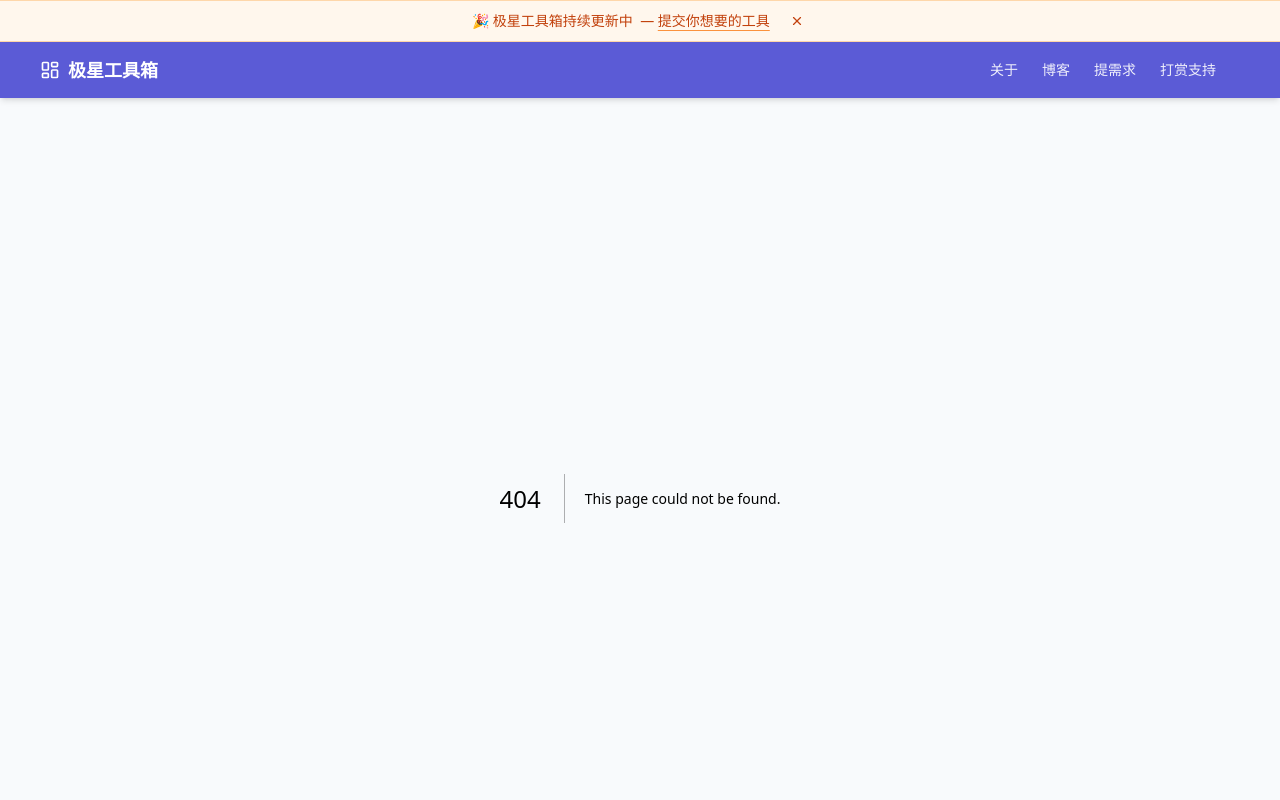
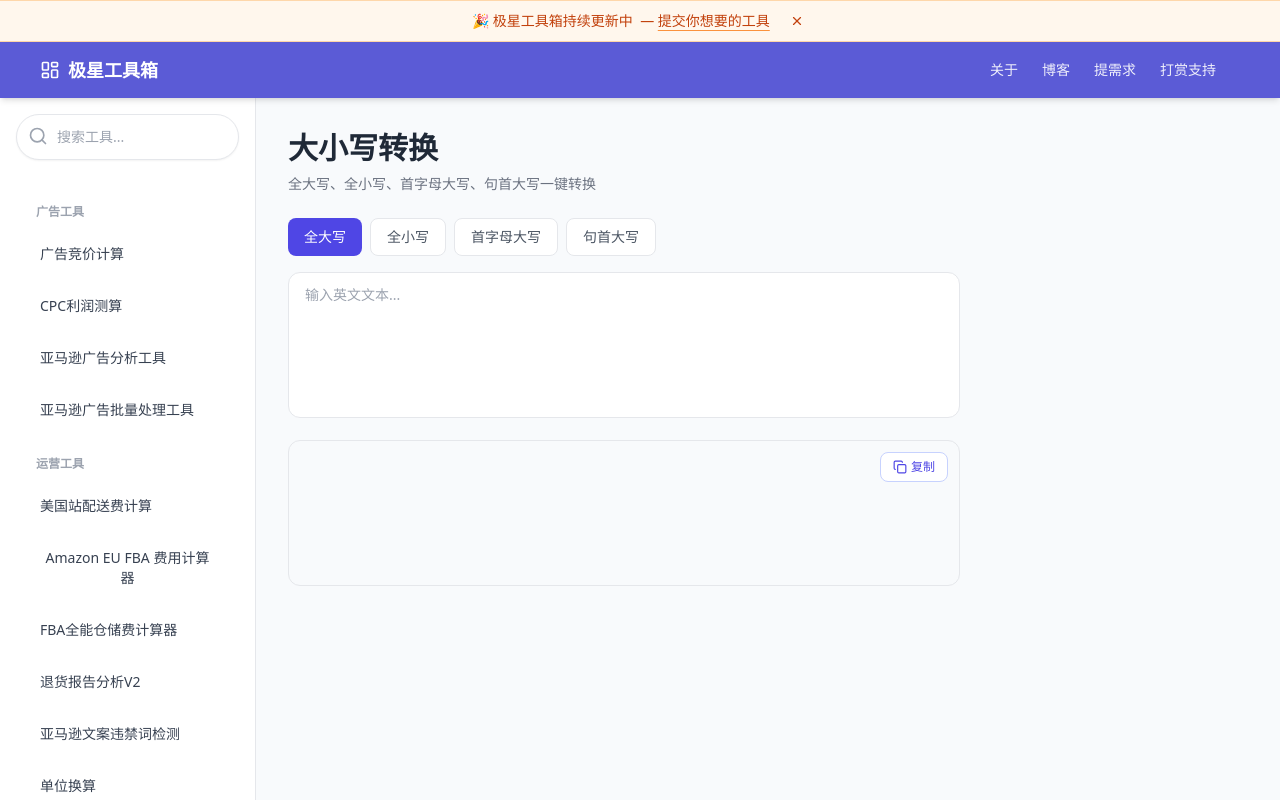
Before and after one commit to JasonZPP/jixing-toolbox, a Next.js app: page /functionality/case in a window 1280 px wide. Before the commit this address had no page. Shown: the top 800 px of the page. Built offline with nearby package versions, Linux system fonts and the light colour scheme.

Commit message:
feat: add word-count, case converter, char counter

```diff
--- /dev/null
+++ b/app/functionality/case/page.tsx
@@ -0,0 +1,54 @@
+'use client'
+import { useState } from 'react'
+import ToolLayout from '@/components/ToolLayout'
+import { Copy } from 'lucide-react'
+
+type Mode = 'upper' | 'lower' | 'title' | 'sentence'
+
+function convert(text: string, mode: Mode): string {
+  switch (mode) {
+    case 'upper': return text.toUpperCase()
+    case 'lower': return text.toLowerCase()
+    case 'title': return text.replace(/\b\w/g, c => c.toUpperCase())
+    case 'sentence': return text.charAt(0).toUpperCase() + text.slice(1).toLowerCase()
+  }
+}
+
+export default function CasePage() {
+  const [text, setText] = useState('')
+  const [mode, setMode] = useState<Mode>('upper')
+  const [copied, setCopied] = useState(false)
+
+  const result = convert(text, mode)
+
+  const copy = () => {
+    navigator.clipboard.writeText(result)
+    setCopied(true)
+    setTimeout(() => setCopied(false), 1500)
+  }
+
+  return (
+    <ToolLayout title="大小写转换" description="全大写、全小写、首字母大写、句首大写一键转换">
+      <div className="space-y-4 max-w-2xl">
+        <div className="flex gap-2 flex-wrap">
+          {([['upper','全大写'],['lower','全小写'],['title','首字母大写'],['sentence','句首大写']] as [Mode,string][]).map(([m,l])=>(
+            <button key={m} onClick={()=>setMode(m)}
+              className={`px-4 py-2 rounded-lg text-sm font-medium transition-colors ${mode===m?'bg-indigo-600 text-white':'bg-white border border-gray-200 text-gray-600 hover:border-indigo-400'}`}>
+              {l}
+            </button>
+          ))}
+        </div>
+        <textarea value={text} onChange={e=>setText(e.target.value)} placeholder="输入英文文本..." rows={6}
+          className="w-full border border-gray-200 rounded-xl px-4 py-3 text-sm focus:outline-none focus:ring-2 focus:ring-indigo-400 resize-none"/>
+        <div className="relative">
+          <textarea readOnly value={result} rows={6}
+            className="w-full border border-gray-200 rounded-xl px-4 py-3 text-sm bg-slate-50 resize-none"/>
+          <button onClick={copy}
+            className="absolute top-3 right-3 flex items-center gap-1 text-xs text-indigo-600 bg-white border border-indigo-200 rounded-lg px-3 py-1.5 hover:bg-indigo-50">
+            <Copy className="h-3.5 w-3.5"/>{copied?'已复制!':'复制'}
+          </button>
+        </div>
+      </div>
+    </ToolLayout>
+  )
+}
--- /dev/null
+++ b/app/functionality/char-count/page.tsx
@@ -0,0 +1,38 @@
+'use client'
+import { useState } from 'react'
+import ToolLayout from '@/components/ToolLayout'
+
+export default function CharCountPage() {
+  const [text, setText] = useState('')
+
+  const chars = text.length
+  const bytes = new TextEncoder().encode(text).length
+  const lines = text ? text.split('\n').length : 0
+  const words = text.trim() ? text.trim().split(/\s+/).length : 0
+  const chinese = (text.match(/[一-龥]/g) || []).length
+  const noSpace = text.replace(/\s/g, '').length
+
+  return (
+    <ToolLayout title="字符统计" description="实时统计字节数、字符数、行数、单词数，多语言支持">
+      <div className="space-y-4 max-w-2xl">
+        <textarea value={text} onChange={e=>setText(e.target.value)} placeholder="粘贴文本..." rows={10}
+          className="w-full border border-gray-200 rounded-xl px-4 py-3 text-sm focus:outline-none focus:ring-2 focus:ring-indigo-400 resize-none"/>
+        <div className="grid grid-cols-2 md:grid-cols-3 gap-3">
+          {[
+            {label:'字符数（含空格）',value:chars},
+            {label:'字符数（不含空格）',value:noSpace},
+            {label:'字节数（UTF-8）',value:bytes},
+            {label:'单词数',value:words},
+            {label:'行数',value:lines},
+            {label:'中文字符数',value:chinese},
+          ].map(s=>(
+            <div key={s.label} className="bg-white rounded-xl border border-gray-100 shadow-sm p-4 text-center">
+              <p className="text-2xl font-bold text-indigo-600">{s.value.toLocaleString()}</p>
+              <p className="text-xs text-gray-500 mt-1">{s.label}</p>
+            </div>
+          ))}
+        </div>
+      </div>
+    </ToolLayout>
+  )
+}
--- /dev/null
+++ b/app/functionality/word-count/page.tsx
@@ -0,0 +1,56 @@
+'use client'
+import { useState, useMemo } from 'react'
+import ToolLayout from '@/components/ToolLayout'
+
+export default function WordCountPage() {
+  const [text, setText] = useState('')
+  const [minLen, setMinLen] = useState(2)
+
+  const freq = useMemo(() => {
+    if (!text.trim()) return []
+    const words = text.toLowerCase().match(/[a-z一-龥]+/g) || []
+    const map = new Map<string, number>()
+    words.forEach(w => { if (w.length >= minLen) map.set(w, (map.get(w) || 0) + 1) })
+    const entries: [string, number][] = Array.from(map.entries())
+    return entries.sort((a, b) => b[1] - a[1]).slice(0, 100)
+  }, [text, minLen])
+
+  return (
+    <ToolLayout title="词频统计" description="统计文本中各词出现频率，适用于关键词密度分析">
+      <div className="grid grid-cols-1 lg:grid-cols-2 gap-6">
+        <div className="space-y-3">
+          <div className="flex items-center gap-3">
+            <label className="text-sm text-gray-600">最短词长</label>
+            <input type="number" min="1" max="10" value={minLen} onChange={e=>setMinLen(+e.target.value)}
+              className="w-20 border border-gray-200 rounded-lg px-3 py-2 text-sm focus:outline-none focus:ring-2 focus:ring-indigo-400"/>
+          </div>
+          <textarea value={text} onChange={e=>setText(e.target.value)} placeholder="粘贴文本..." rows={16}
+            className="w-full border border-gray-200 rounded-xl px-4 py-3 text-sm focus:outline-none focus:ring-2 focus:ring-indigo-400 resize-none"/>
+        </div>
+        <div className="bg-white rounded-xl border border-gray-100 shadow-sm overflow-hidden">
+          <div className="p-3 border-b border-gray-100 bg-slate-50 text-xs text-gray-500 uppercase flex justify-between">
+            <span>词语</span><span>频次</span>
+          </div>
+          <div className="overflow-y-auto max-h-96">
+            {freq.length === 0 ? (
+              <p className="text-center text-gray-400 text-sm p-8">输入文本后显示词频</p>
+            ) : freq.map(([word, count], i) => (
+              <div key={word} className="flex justify-between items-center px-4 py-2 border-b border-gray-50 hover:bg-slate-50">
+                <div className="flex items-center gap-3">
+                  <span className="text-xs text-gray-400 w-6">{i+1}</span>
+                  <span className="text-sm font-medium text-gray-700">{word}</span>
+                </div>
+                <div className="flex items-center gap-3">
+                  <div className="w-24 bg-gray-100 rounded-full h-1.5">
+                    <div className="bg-indigo-500 h-1.5 rounded-full" style={{width:`${Math.min(100,(count/freq[0][1])*100)}%`}}/>
+                  </div>
+                  <span className="text-sm font-bold text-indigo-600 w-8 text-right">{count}</span>
+                </div>
+              </div>
+            ))}
+          </div>
+        </div>
+      </div>
+    </ToolLayout>
+  )
+}
```
